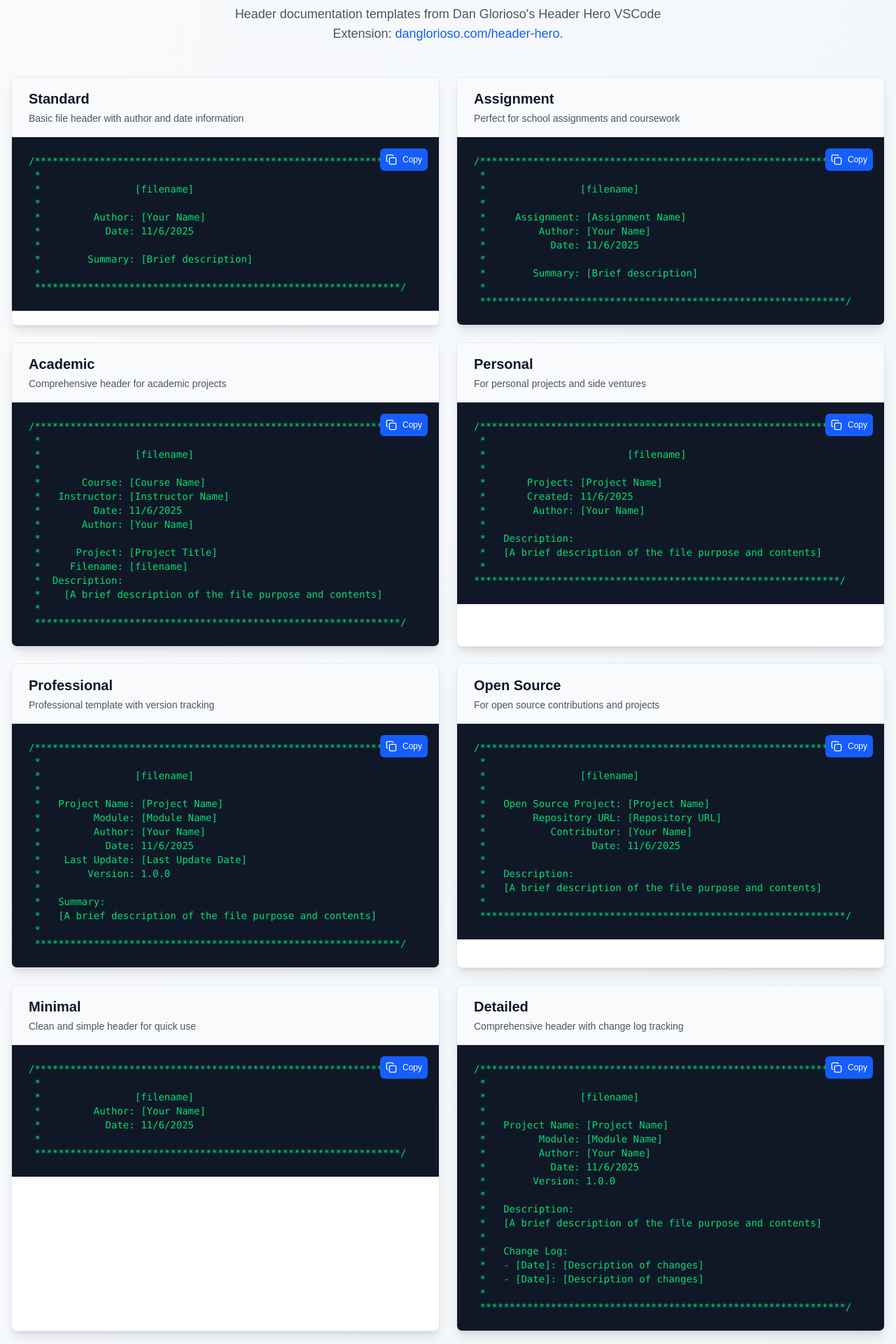
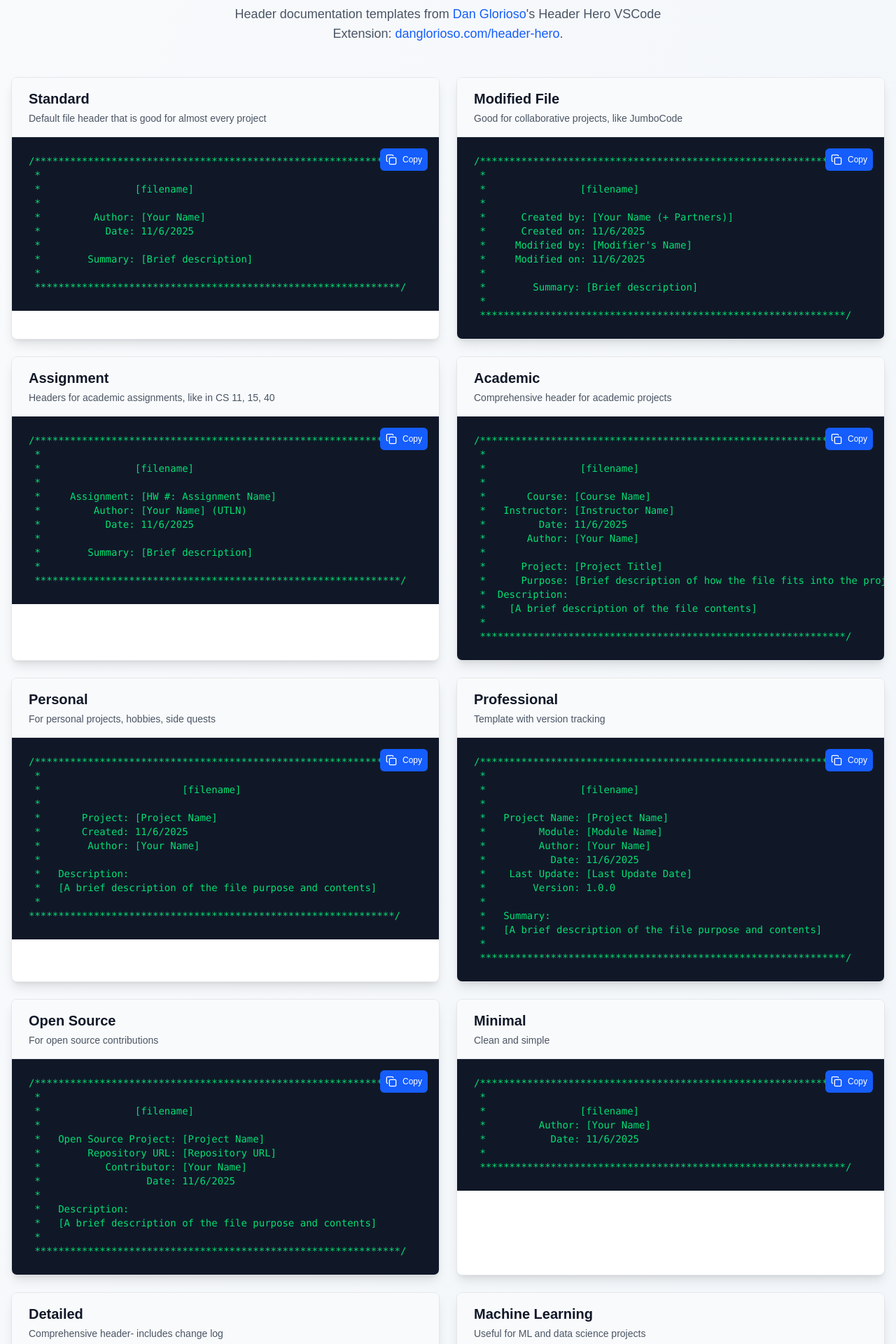
Before and after one commit to danglorioso/headers, a Next.js app: page / in a window 1280 px wide. Shown: the part 140-2060 px from the top of the page at 70% size. Built offline with nearby package versions, Linux system fonts and the light colour scheme.

Commit message:
New templates

```diff
--- a/src/app/page.tsx
+++ b/src/app/page.tsx
@@ -33,7 +33,7 @@ const commentStyles: CommentStyle[] = [
 const headerTemplates: HeaderTemplate[] = [
     {
         name: "Standard",
-        description: "Basic file header with author and date information",
+        description: "Default file header that is good for almost every project",
         template: `/**************************************************************
  *
  *                [filename]
@@ -46,14 +46,30 @@ const headerTemplates: HeaderTemplate[] = [
  **************************************************************/`,
     },
     {
-        name: "Assignment",
-        description: "Perfect for school assignments and coursework",
+        name: "Modified File",
+        description: "Good for collaborative projects, like JumboCode",
         template: `/**************************************************************
  *
  *                [filename]
  *
- *     Assignment: [Assignment Name]
- *         Author: [Your Name]
+ *      Created by: [Your Name (+ Partners)]
+ *      Created on: ${new Date().toLocaleDateString()}
+ *     Modified by: [Modifier's Name]
+ *     Modified on: ${new Date().toLocaleDateString()}
+ *
+ *        Summary: [Brief description]
+ *
+ **************************************************************/`,
+    },
+    {
+        name: "Assignment",
+        description: "Headers for academic assignments, like in CS 11, 15, 40",
+        template: `/**************************************************************
+ *
+ *                [filename]
+ *
+ *     Assignment: [HW #: Assignment Name]
+ *         Author: [Your Name] (UTLN)
  *           Date: ${new Date().toLocaleDateString()}
  *
  *        Summary: [Brief description]
@@ -73,15 +89,15 @@ const headerTemplates: HeaderTemplate[] = [
  *       Author: [Your Name]
  *
  *      Project: [Project Title]
- *     Filename: [filename]
+ *      Purpose: [Brief description of how the file fits into the project]
  *  Description:
- *    [A brief description of the file purpose and contents]
+ *    [A brief description of the file contents]
  *
  **************************************************************/`,
     },
     {
         name: "Personal",
-        description: "For personal projects and side ventures",
+        description: "For personal projects, hobbies, side quests",
         template: `/**************************************************************
  *
  *                        [filename]
@@ -97,7 +113,7 @@ const headerTemplates: HeaderTemplate[] = [
     },
     {
         name: "Professional",
-        description: "Professional template with version tracking",
+        description: "Template with version tracking",
         template: `/**************************************************************
  *
  *                [filename]
@@ -116,7 +132,7 @@ const headerTemplates: HeaderTemplate[] = [
     },
     {
         name: "Open Source",
-        description: "For open source contributions and projects",
+        description: "For open source contributions",
         template: `/**************************************************************
  *
  *                [filename]
@@ -133,7 +149,7 @@ const headerTemplates: HeaderTemplate[] = [
     },
     {
         name: "Minimal",
-        description: "Clean and simple header for quick use",
+        description: "Clean and simple",
         template: `/**************************************************************
  *
  *                [filename]
@@ -144,7 +160,7 @@ const headerTemplates: HeaderTemplate[] = [
     },
     {
         name: "Detailed",
-        description: "Comprehensive header with change log tracking",
+        description: "Comprehensive header- includes change log",
         template: `/**************************************************************
  *
  *                [filename]
@@ -166,7 +182,7 @@ const headerTemplates: HeaderTemplate[] = [
     },
     {
         name: "Machine Learning",
-        description: "Specialized for ML and data science projects",
+        description: "Useful for ML and data science projects",
         template: `/**************************************************************
  *
  *                [filename]
@@ -184,7 +200,7 @@ const headerTemplates: HeaderTemplate[] = [
     },
     {
         name: "Script",
-        description: "For standalone scripts and utilities",
+        description: "For standalone scripts or utilities",
         template: `/**************************************************************
  *
  *                [filename]
@@ -203,7 +219,7 @@ const headerTemplates: HeaderTemplate[] = [
     },
     {
         name: "Test Suite",
-        description: "For test files and test suites",
+        description: "Good for tracking tests in a test suite",
         template: `/**************************************************************
  *
  *                [filename]
@@ -224,7 +240,7 @@ const headerTemplates: HeaderTemplate[] = [
     },
     {
         name: "Web Development",
-        description: "For web development projects with technology stack",
+        description: "For full-stack web development projects",
         template: `/**************************************************************
  *
  *                [filename]
@@ -233,7 +249,7 @@ const headerTemplates: HeaderTemplate[] = [
  *         Module: [Module Name]
  *         Author: [Your Name]
  *           Date: ${new Date().toLocaleDateString()}
- *    Last Update: [Last Update Date]
+ *   Last Updated: [Last Update Date]
  *
  *   Technologies Used:
  *   - [Technology 1]
@@ -359,7 +375,16 @@ export default function Home() {
                         </h1>
                     </div>
                     <p className="text-lg text-gray-600 dark:text-gray-300 max-w-2xl mx-auto">
-                      Header documentation templates from Dan Glorioso&apos;s Header Hero VSCode Extension: {" "}
+                      Header documentation templates from {" "}
+                      <a
+                        href="https://danglorioso.com"
+                        target="_blank"
+                        rel="noopener noreferrer"
+                        className="text-blue-600 dark:text-blue-400 hover:underline"
+                      >
+                        Dan Glorioso
+                      </a>
+                      &apos;s Header Hero VSCode Extension: {" "}
                       <a
                         href="https://danglorioso.com/header-hero"
                         target="_blank"
```
